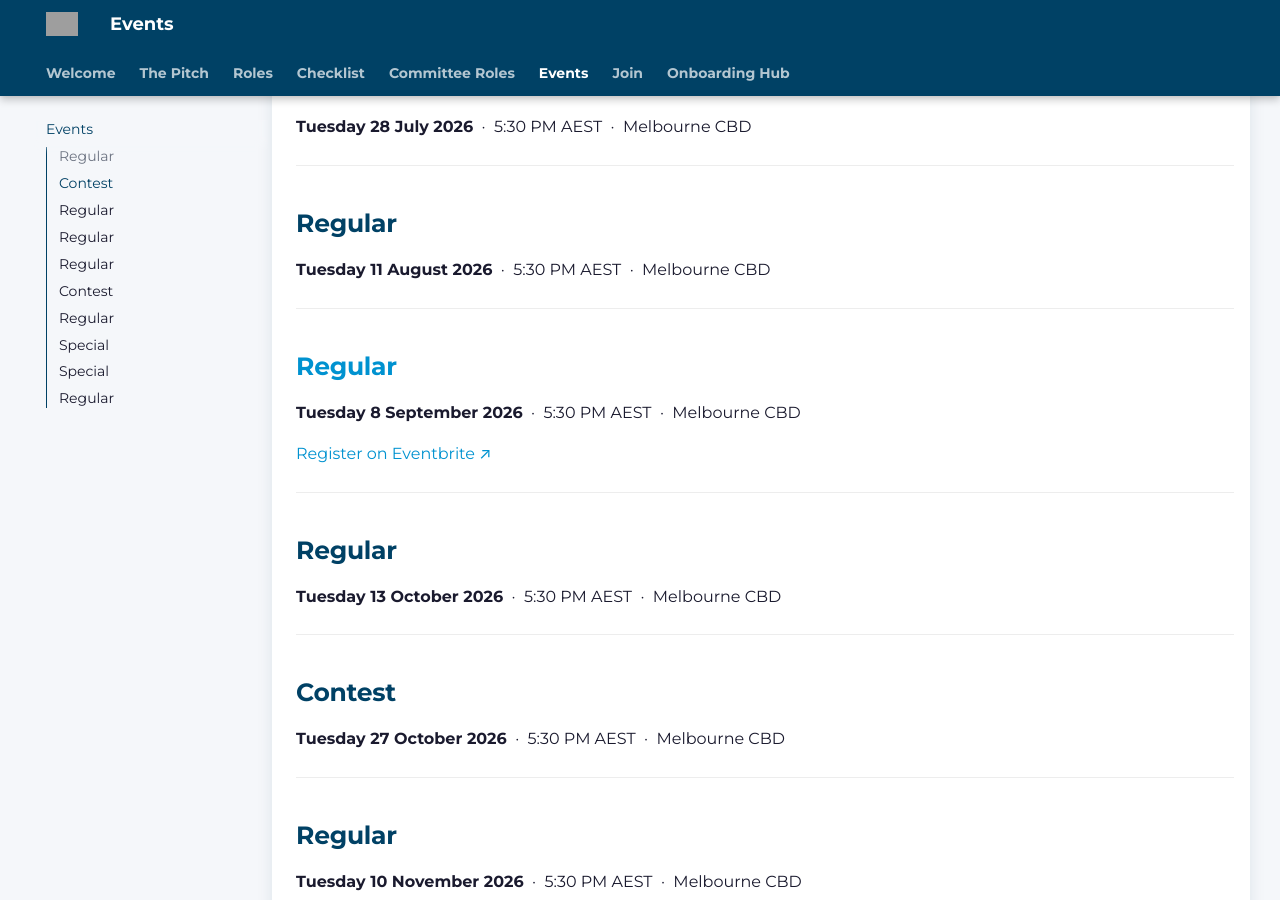
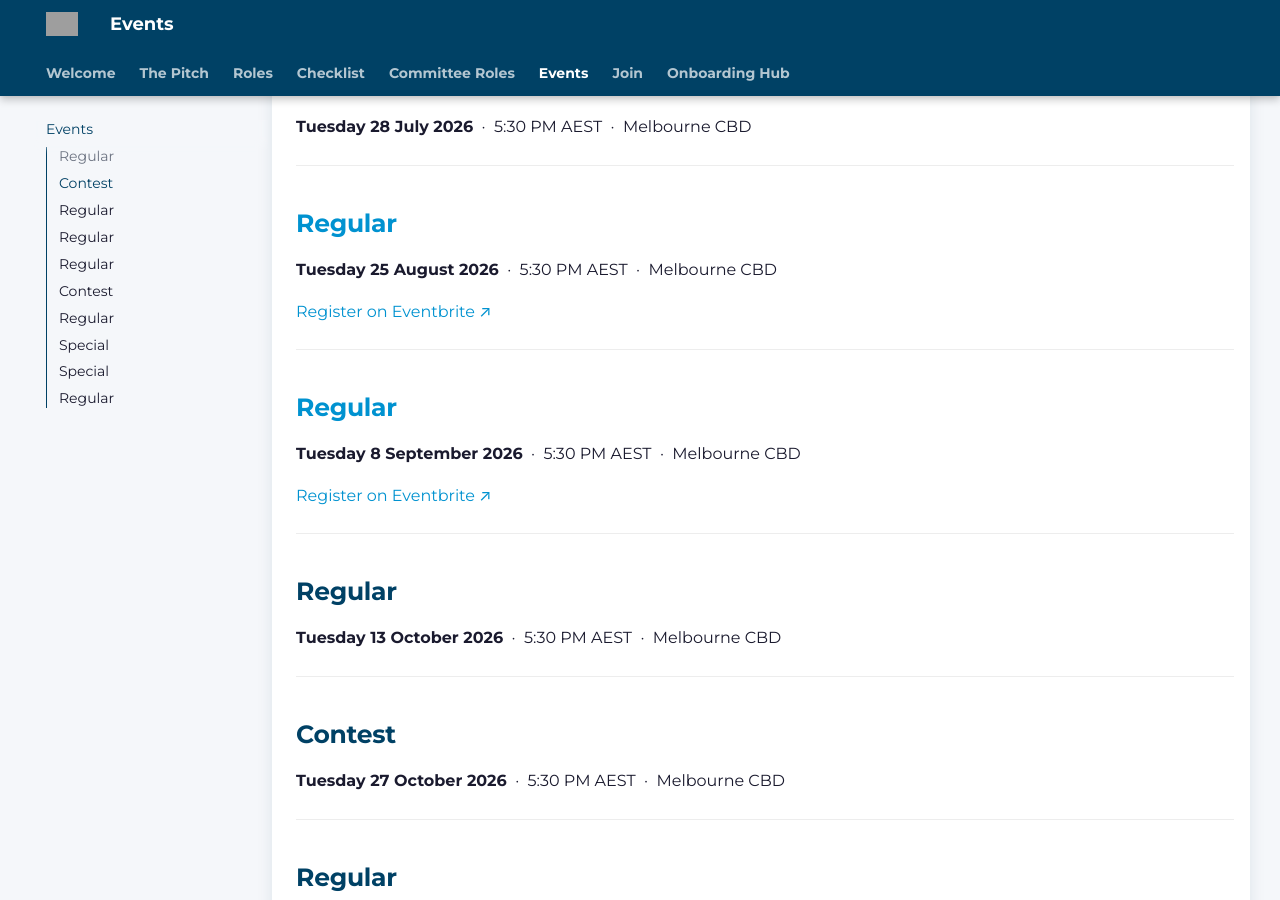
Before and after one commit to rkenefeck/gototoastmasters, an MkDocs documentation site: the page built from docs/events.md, in a window 1280 px wide and 900 px high, scrolled down 414 px. Built offline with MkDocs 1.6.1 and Material for MkDocs 9.7.7, drawn with Linux system fonts in a browser that asks for light colours; plug-ins that fetch from the network failed and are left out; grey boxes are pictures that could not be loaded.

Commit message:
auto: refresh Events page from meeting schedule

```diff
--- a/docs/events.md
+++ b/docs/events.md
@@ -16,9 +16,11 @@ _This page updates automatically from the meeting schedule._
 
 ---
 
-## Regular
+## [Regular](https://www.eventbrite.com.au/e/goto-toastmasters-leadership-confidence-and-public-speaking-seminar-tickets-1990457933260)
 
-**Tuesday 11 August 2026** &nbsp;·&nbsp; 5:30 PM AEST &nbsp;·&nbsp; Melbourne CBD
+**Tuesday 25 August 2026** &nbsp;·&nbsp; 5:30 PM AEST &nbsp;·&nbsp; Melbourne CBD
+
+[Register on Eventbrite ↗](https://www.eventbrite.com.au/e/goto-toastmasters-leadership-confidence-and-public-speaking-seminar-tickets-1990457933260)
 
 ---
 
```
